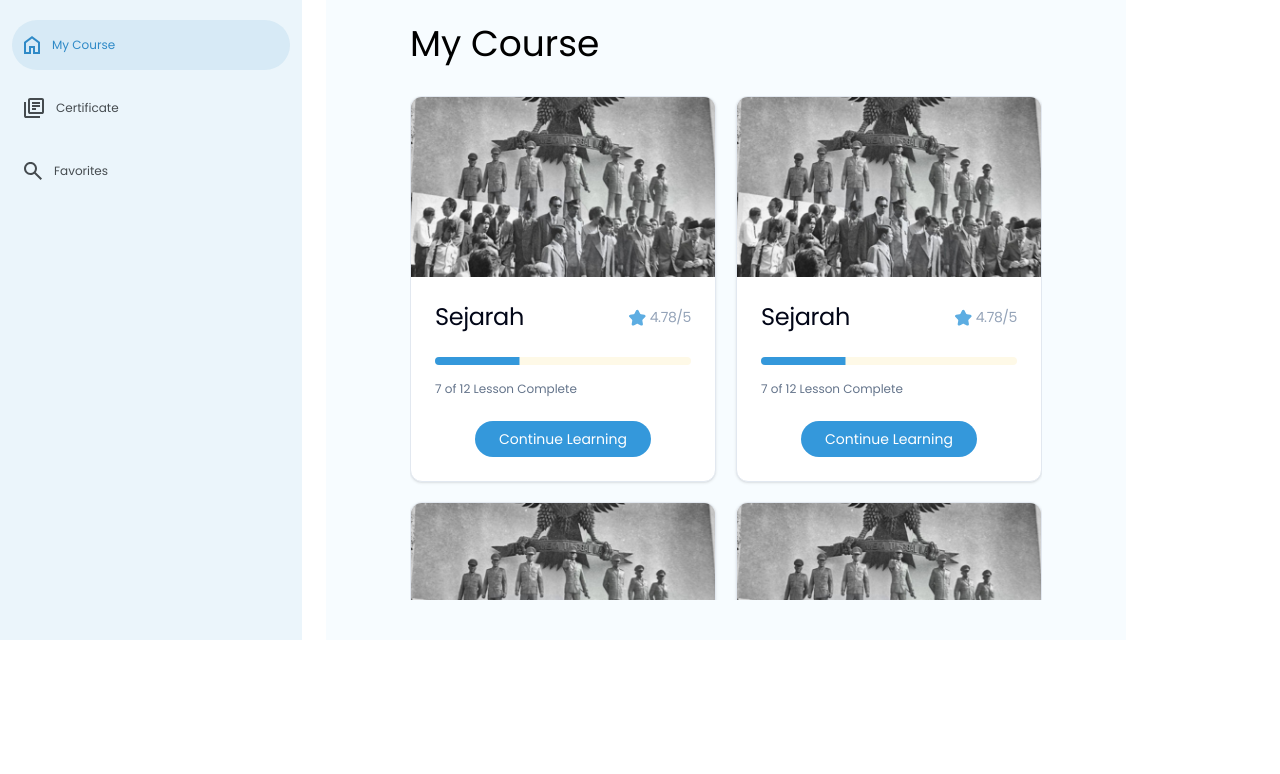
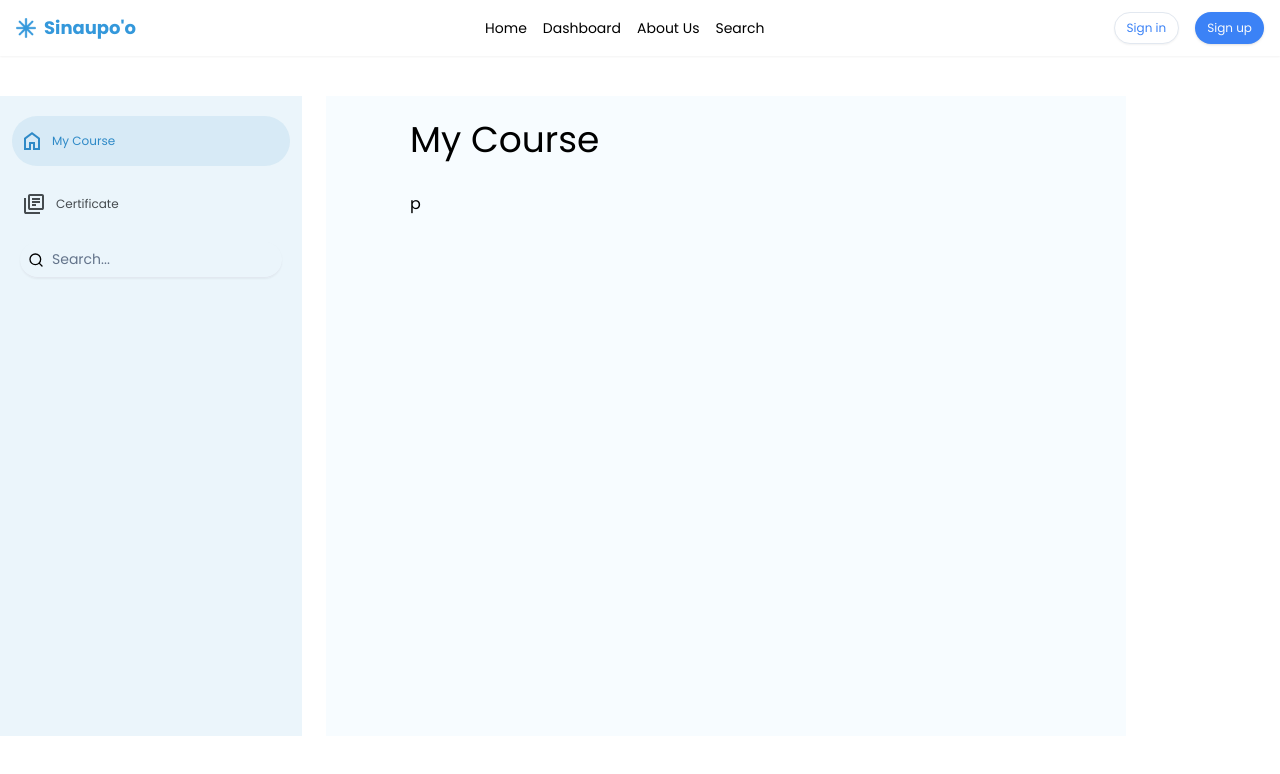
Before and after one commit to team-1-genics-2024/fe, a Next.js app: page /dashboard in a window 1280 px wide. Shown: the top 774 px of the page. Built offline with nearby package versions, Linux system fonts and the light colour scheme.

Commit message:
fix:dashboard nyicil

```diff
--- a/app/dashboard/layout.tsx
+++ b/app/dashboard/layout.tsx
@@ -1,3 +1,11 @@
+import Navigation from '@/components/layout/header';
+
 export default function Layout({ children }: { children: React.ReactNode }) {
-  return <main className="w-screen">{children}</main>;
+  return (
+    <div className="relative w-full">
+      <Navigation />
+      <div className="absolute bg-[#EBF5FB]  h-full hidden xl:block w-[15vw] 2xl:w-[30vw] left-0"></div>
+      <main className="max-w-[1440px] mx-auto mt-24">{children}</main>
+    </div>
+  );
 }
--- a/app/dashboard/page.tsx
+++ b/app/dashboard/page.tsx
@@ -1,25 +1,17 @@
 'use client';
-import CardCourse from '@/components/dasboard/CardCourse';
-import React, { useState } from 'react';
+import React, { useEffect, useState } from 'react';
 import { ScrollArea } from '@/components/ui/scroll-area';
-import { BurgerIcon, FavIcon, HomeIcon, SertivIcon } from '@/components/dasboard/Icon';
+import { BurgerIcon, HomeIcon, SertivIcon } from '@/components/dasboard/Icon';
 import SidebarMenu from '@/components/dasboard/SidebarMenu';
 import Image from 'next/image';
+import SearchInput from '@/components/dasboard/SearchInput';
 
-const MyCourse = () => {
+const MyCourse = ({ children }: { children: React.ReactNode }) => {
   return (
     <div className=" h-[100vh] md:h-[80vh] md:max-w-[800px] bg-[#F7FCFF] lg:px-12 xl:px-14 pt-6 pb-14 ">
       <h1 className="text-4xl font-medium mb-8 px-7">My Course</h1>
       <ScrollArea className="px-7 h-[90%]">
-        <div className="grid grid-cols-1 sm:grid-cols-2 gap-5 ">
-          <CardCourse />
-          <CardCourse />
-          <CardCourse />
-          <CardCourse />
-          <CardCourse />
-          <CardCourse />
-          <CardCourse />
-        </div>
+        <div className="grid grid-cols-1 sm:grid-cols-2 gap-5 ">{children}</div>
       </ScrollArea>
     </div>
   );
@@ -53,6 +45,10 @@ const Certificate = () => {
 };
 
 function Dashboard() {
+  const token = localStorage.getItem('accessToken');
+  console.log(token);
+  // const headers = { Authorization: `Bearer ${token}` };
+
   const [sideMenu, setSideMenu] = useState([true, false, false]);
   const [sideActive, setSideActive] = useState(false);
   const [sideMenuOpen, setSideMenuOpen] = useState(false);
@@ -87,15 +83,23 @@ function Dashboard() {
           <SidebarMenu menuOpen={sideMenuOpen} onClick={() => setSideMenu([false, true, false])} title="Certificate" active={sideMenu[1]}>
             <SertivIcon className={`${sideMenu[1] ? 'fill-[#2F8AC7]' : 'fill-[#454B4F]'}  group-hover:fill-[#2F8AC7]`} />
           </SidebarMenu>
-          <SidebarMenu menuOpen={sideMenuOpen} onClick={() => setSideMenu([false, false, true])} title="Favorites" active={sideMenu[2]}>
-            <FavIcon className={`${sideMenu[2] ? 'fill-[#2F8AC7]' : 'fill-[#454B4F]'}  group-hover:fill-[#2F8AC7]`} />
-          </SidebarMenu>
+          {/* <SidebarMenu menuOpen={sideMenuOpen} onClick={() => setSideMenu([false, false, true])} title="Favorites" active={sideMenu[2]}> */}
+          <SearchInput menuOpen={sideMenuOpen} onChange={(e) => console.log(e.target.value)} />
+          {/* <FavIcon className={`${sideMenu[2] ? 'fill-[#2F8AC7]' : 'fill-[#454B4F]'}  group-hover:fill-[#2F8AC7]`} /> */}
+          {/* </SidebarMenu> */}
         </div>
       </div>
       <div className="md:hidden block bg-[#EBF5FB]   pt-5  w-[70px] col-span-2   md:col-span-3"></div>
 
       <div className="col-span-10 md:col-span-9">
-        {sideMenu[0] && <MyCourse />}
+        {sideMenu[0] && (
+          <MyCourse>
+            p
+            {/* {classData?.map((data) => (
+              <CardCourse key={data.id} rating={data.rating} id={data.id} name={data.name} description={data.description} imageUrl={data.imageUrl} createdAt={data.createdAt} updatedAt={data.updatedAt} />
+            ))} */}
+          </MyCourse>
+        )}
         {sideMenu[1] && <Certificate />}
       </div>
     </div>
--- a/components/dasboard/CardCourse.tsx
+++ b/components/dasboard/CardCourse.tsx
@@ -3,6 +3,15 @@ import Image from 'next/image';
 import { Progress } from '@/components/ui/progress';
 import Link from 'next/link';
 
+interface Class {
+  id: number;
+  name: string;
+  description: string;
+  imageUrl: string;
+  createdAt: string;
+  updatedAt: string;
+  rating: string;
+}
 const Star = () => {
   return (
     <svg xmlns="http://www.w3.org/2000/svg" width="17" height="17" viewBox="0 0 17 17" fill="none">
@@ -14,19 +23,17 @@ const Star = () => {
   );
 };
 
-const CardDashboard = () => {
+const CardDashboard = ({ id, name, description, imageUrl, createAt, updatedAt, rating }: Class) => {
   return (
     <>
-      <Card className="overflow-hidden">
-        <div className="w-full h-[150px] md:h-[180px]">
-          <Image src="/image/courseimg.png" width={300} height={180} className="object-cover h-full w-full" alt="courseImg" />
-        </div>
+      <Card key={id} className="overflow-hidden">
+        <div className="w-full h-[150px] md:h-[180px]">{/* <Image src={imageUrl} width={300} height={180} className="object-cover h-full w-full" alt="courseImg" /> */}</div>
         <CardHeader>
           <CardTitle className="flex justify-between">
-            <div className="text-xl md:text-2xl font-[500]">Sejarah</div>
+            <div className="text-xl md:text-2xl font-[500]">{name}</div>
             <div className="flex items-center gap-1">
               <Star />
-              <p className="font-normal text-slate-400 text-xs md:text-sm"> 4.78/5</p>
+              <p className="font-normal text-slate-400 text-xs md:text-sm"> {rating}/5</p>
             </div>
           </CardTitle>
         </CardHeader>
--- /dev/null
+++ b/components/dasboard/SearchInput.tsx
@@ -0,0 +1,18 @@
+import React from 'react';
+import { Input } from '@/components/ui/input';
+import { Search } from 'lucide-react';
+
+interface SearchInputProps {
+  className?: string;
+  menuOpen?: boolean;
+  onChange?: (e: React.ChangeEvent<HTMLInputElement>) => void;
+}
+
+export default function SearchInput({ className, menuOpen, ...props }: SearchInputProps) {
+  return (
+    <div className={`relative mx-5 ${menuOpen ? '' : 'w-3 md:w-auto'}`}>
+      <Search className="absolute left-2 top-1/2 h-4 w-4 -translate-y-1/2 text-muted-foreground" />
+      <Input {...props} className={`pl-8 ${className}`} type="search" placeholder="Search..." />
+    </div>
+  );
+}
--- a/components/ui/input.tsx
+++ b/components/ui/input.tsx
@@ -1,25 +1,22 @@
-import * as React from "react"
+import * as React from 'react';
 
-import { cn } from "@/lib/utils"
+import { cn } from '@/lib/utils';
 
-export interface InputProps
-  extends React.InputHTMLAttributes<HTMLInputElement> {}
+export interface InputProps extends React.InputHTMLAttributes<HTMLInputElement> {}
 
-const Input = React.forwardRef<HTMLInputElement, InputProps>(
-  ({ className, type, ...props }, ref) => {
+const Input = React.forwardRef<HTMLInputElement, InputProps>(({ className, type, ...props }, ref) => {
   return (
     <input
       type={type}
       className={cn(
-          "flex h-9 w-full rounded-md border border-slate-200 bg-transparent px-3 py-1 text-sm shadow-sm transition-colors file:border-0 file:bg-transparent file:text-sm file:font-medium file:text-slate-950 placeholder:text-slate-500 focus-visible:outline-none focus-visible:ring-1 focus-visible:ring-slate-950 disabled:cursor-not-allowed disabled:opacity-50 dark:border-slate-800 dark:file:text-slate-50 dark:placeholder:text-slate-400 dark:focus-visible:ring-slate-300",
+        'flex h-9 w-full rounded-[100px] border-b  border-slate-200 bg-transparent px-3 py-1 text-sm shadow-sm transition-colors file:border-0 file:bg-transparent file:text-sm file:font-medium file:text-slate-950 placeholder:text-slate-500 focus-visible:outline-none focus-visible:ring-1 focus-visible:ring-[#2F8AC7] disabled:cursor-not-allowed disabled:opacity-50',
         className
       )}
       ref={ref}
       {...props}
     />
-    )
-  }
-)
-Input.displayName = "Input"
+  );
+});
+Input.displayName = 'Input';
 
-export { Input }
+export { Input };
```
Lines whose indentation alone changed are shown as unchanged.
